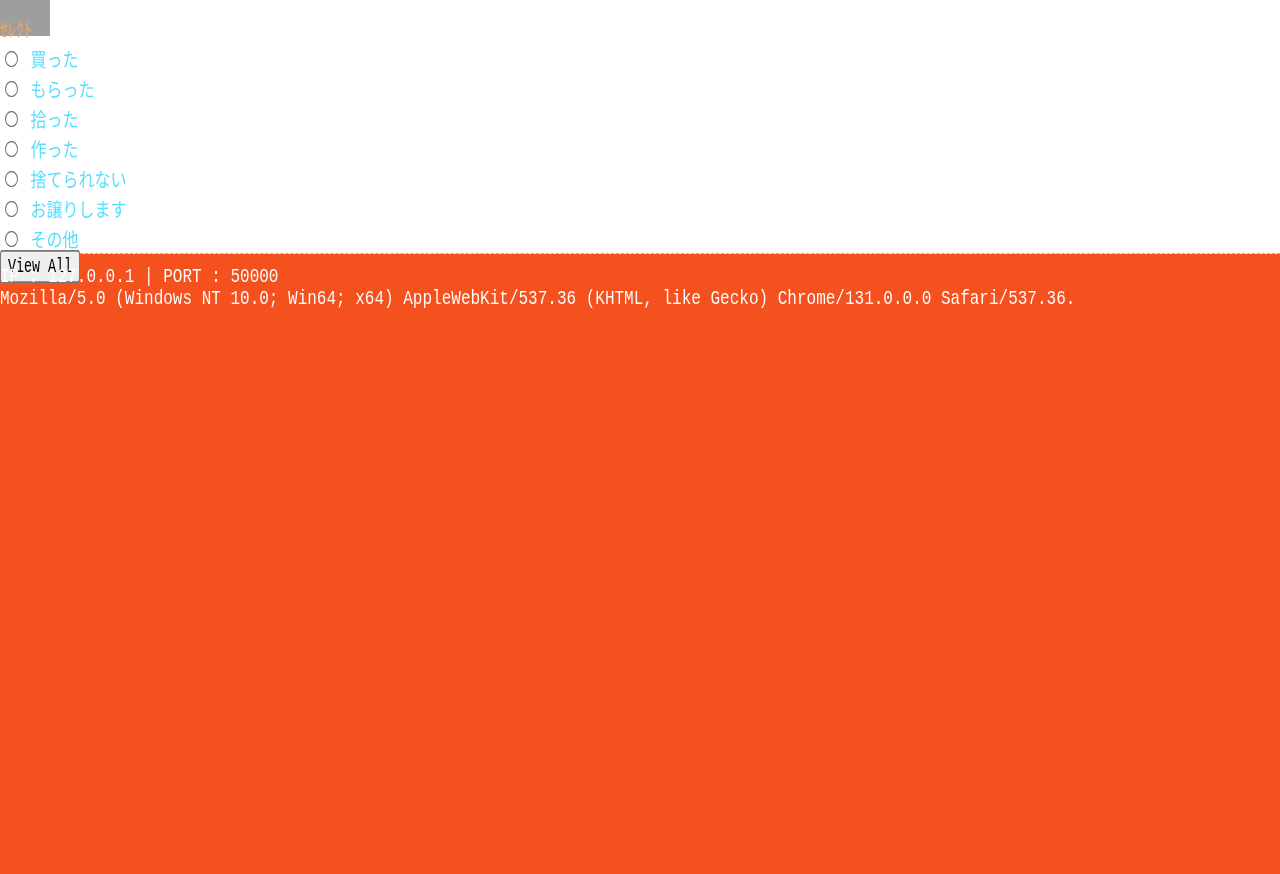
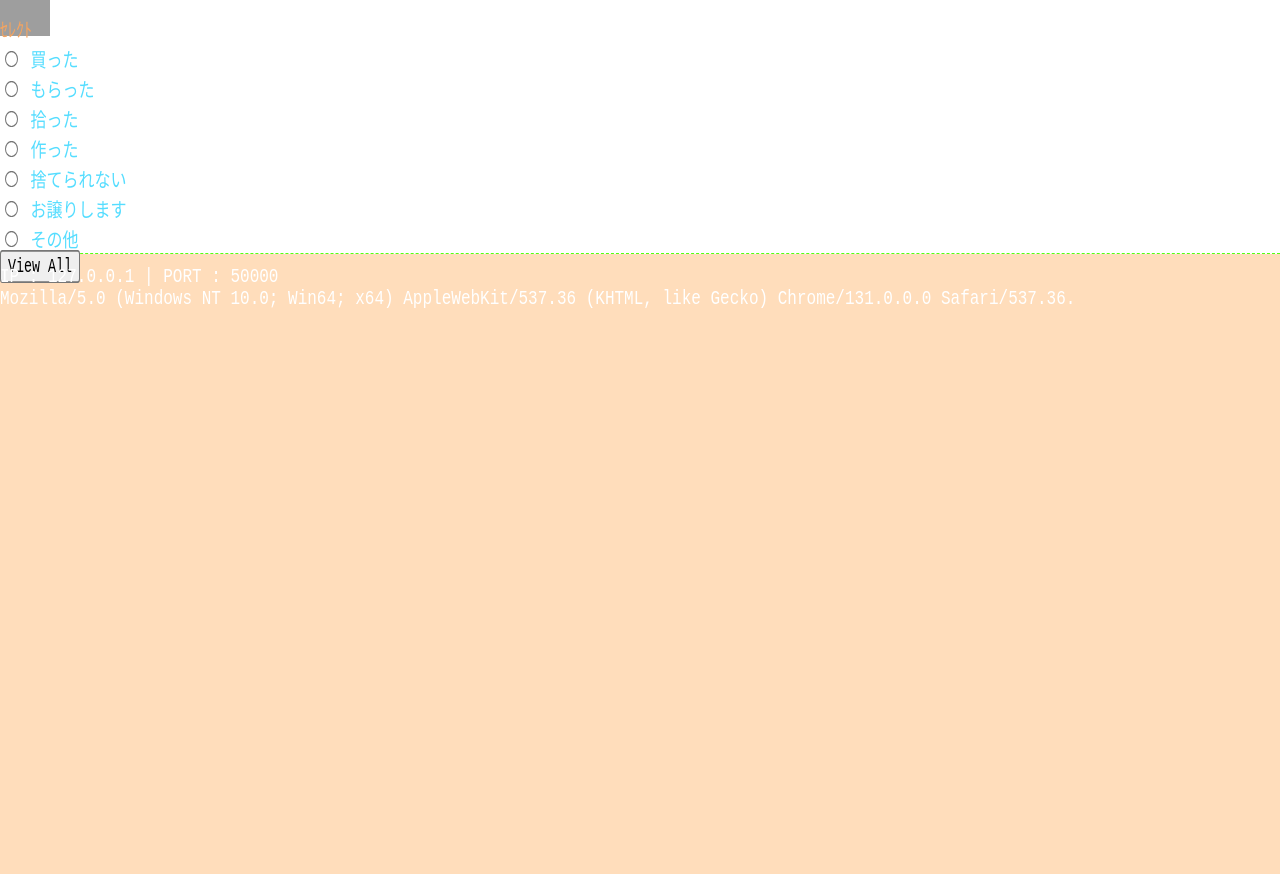
Before and after one commit to nakaokaori/the-things-i-we-own, a PHP site: page / in a window 1280 px wide. Shown: the part 132-1006 px from the top of the page. Run offline with PHP 8.4, Linux system fonts and the light colour scheme; some libraries are stand-ins or nearby versions; grey boxes are pictures that could not be loaded.

Commit message:
Update index.php

```diff
--- a/index.php
+++ b/index.php
@@ -65,7 +65,7 @@ fclose($fp);
             --text-color: sandybrown;
             --hover-color: #5df;
             --border-style: 1px dashed #5f1;
-            --bg-color: #F4511E;
+            --bg-color: #fdb;
             --list-bg: #fdc;
             --list-text: gold;
             --org-text: #5df;
```
